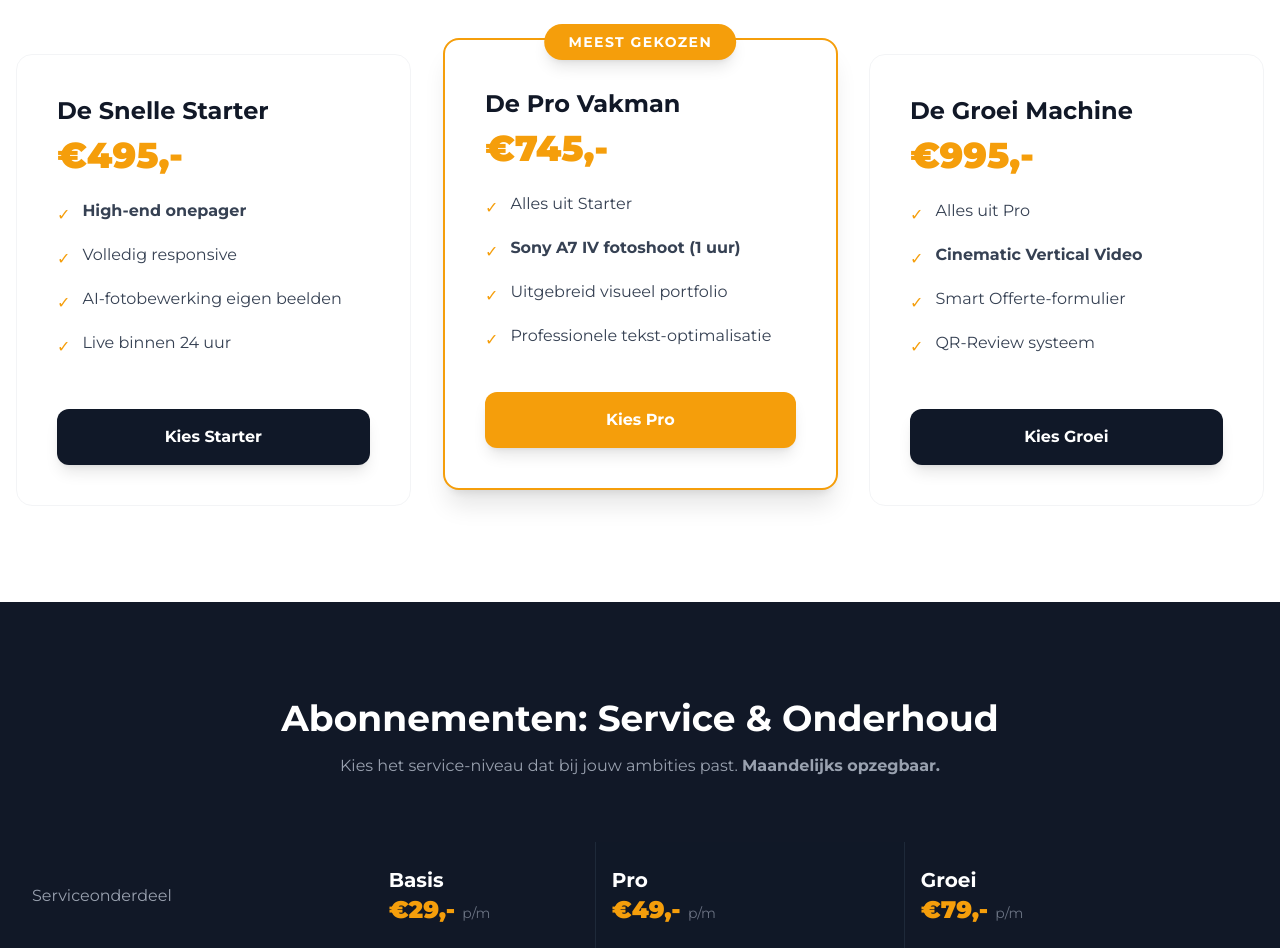
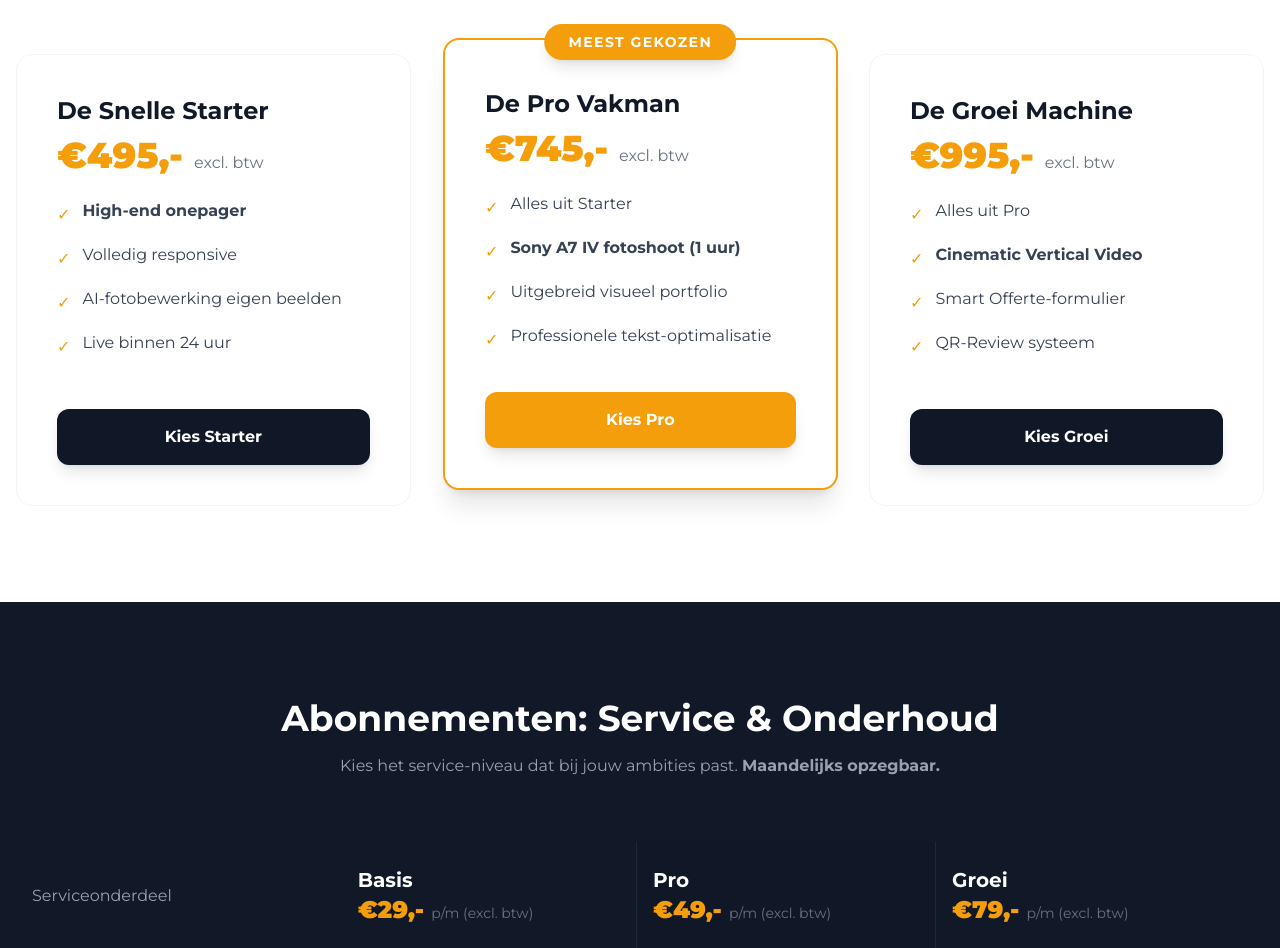
Before and after one commit to zardydehaan-del/Vrijvlotdesign2.0, a website built with Vite: page index.html in a window 1280 px wide. Shown: the part 1900-2848 px from the top of the page. Built offline with nearby package versions, Linux system fonts and the light colour scheme.

Commit message:
docs: append excl. btw descriptor to all visible prices

```diff
--- a/index.html
+++ b/index.html
@@ -163,7 +163,8 @@
         <article
           class="package-card cursor-pointer bg-white border border-gray-100 rounded-2xl p-10 hover:shadow-2xl transition-all duration-500 transform hover:-translate-y-2 flex flex-col text-left reveal delay-100">
           <h3 class="text-2xl font-bold mb-2">De Snelle Starter</h3>
-          <div class="text-4xl font-black text-primary mb-6">€495,-</div>
+          <div class="text-4xl font-black text-primary mb-6">€495,- <span
+              class="text-base font-normal text-gray-500">excl. btw</span></div>
           <ul class="space-y-4 mb-10 flex-grow text-gray-700">
             <li class="flex items-start"><span class="text-primary mr-3 mt-1">✓</span> <strong>High-end
                 onepager</strong></li>
@@ -185,7 +186,8 @@
             class="absolute -top-4 left-1/2 transform -translate-x-1/2 bg-primary text-white text-sm font-bold px-6 py-2 rounded-full uppercase tracking-widest shadow-lg">
             Meest Gekozen</div>
           <h3 class="text-2xl font-bold mb-2 pt-2">De Pro Vakman</h3>
-          <div class="text-4xl font-black text-primary mb-6">€745,-</div>
+          <div class="text-4xl font-black text-primary mb-6">€745,- <span
+              class="text-base font-normal text-gray-500">excl. btw</span></div>
           <ul class="space-y-4 mb-10 flex-grow text-gray-700">
             <li class="flex items-start"><span class="text-primary mr-3 mt-1">✓</span> Alles uit Starter</li>
             <li class="flex items-start"><span class="text-primary mr-3 mt-1">✓</span> <strong>Sony A7 IV fotoshoot (1
@@ -204,7 +206,8 @@
         <article
           class="package-card cursor-pointer bg-white border border-gray-100 rounded-2xl p-10 hover:shadow-2xl transition-all duration-500 transform hover:-translate-y-2 flex flex-col text-left reveal delay-300">
           <h3 class="text-2xl font-bold mb-2">De Groei Machine</h3>
-          <div class="text-4xl font-black text-primary mb-6">€995,-</div>
+          <div class="text-4xl font-black text-primary mb-6">€995,- <span
+              class="text-base font-normal text-gray-500">excl. btw</span></div>
           <ul class="space-y-4 mb-10 flex-grow text-gray-700">
             <li class="flex items-start"><span class="text-primary mr-3 mt-1">✓</span> Alles uit Pro</li>
             <li class="flex items-start"><span class="text-primary mr-3 mt-1">✓</span> <strong>Cinematic Vertical
@@ -239,18 +242,18 @@
               <th class="py-6 px-4 text-gray-400 font-medium">Serviceonderdeel</th>
               <th class="py-6 px-4">
                 <div class="text-xl font-bold">Basis</div>
-                <div class="text-primary text-2xl font-black">€29,- <span
-                    class="text-sm font-normal text-gray-500">p/m</span></div>
+                <div class="text-primary text-2xl font-black">€29,- <span class="text-sm font-normal text-gray-500">p/m
+                    (excl. btw)</span></div>
               </th>
               <th class="py-6 px-4 border-x border-gray-800 bg-gray-900/50">
                 <div class="text-xl font-bold">Pro</div>
-                <div class="text-primary text-2xl font-black">€49,- <span
-                    class="text-sm font-normal text-gray-500">p/m</span></div>
+                <div class="text-primary text-2xl font-black">€49,- <span class="text-sm font-normal text-gray-500">p/m
+                    (excl. btw)</span></div>
               </th>
               <th class="py-6 px-4">
                 <div class="text-xl font-bold">Groei</div>
-                <div class="text-primary text-2xl font-black">€79,- <span
-                    class="text-sm font-normal text-gray-500">p/m</span></div>
+                <div class="text-primary text-2xl font-black">€79,- <span class="text-sm font-normal text-gray-500">p/m
+                    (excl. btw)</span></div>
               </th>
             </tr>
           </thead>
@@ -572,7 +575,8 @@
               <div
                 class="p-6 bg-white border-2 border-gray-100 rounded-xl peer-checked:border-primary peer-checked:bg-yellow-50/30 transition-all hover:bg-gray-50">
                 <div class="font-bold text-lg mb-1 text-dark">Starter</div>
-                <div class="text-primary font-bold">€495,-</div>
+                <div class="text-primary font-bold">€495,- <span class="font-normal text-xs text-gray-500">excl.
+                    btw</span></div>
               </div>
             </label>
             <label class="relative cursor-pointer group">
@@ -580,7 +584,8 @@
               <div
                 class="p-6 bg-white border-2 border-gray-100 rounded-xl peer-checked:border-primary peer-checked:bg-yellow-50/30 transition-all hover:bg-gray-50">
                 <div class="font-bold text-lg mb-1 text-dark">Pro</div>
-                <div class="text-primary font-bold">€745,-</div>
+                <div class="text-primary font-bold">€745,- <span class="font-normal text-xs text-gray-500">excl.
+                    btw</span></div>
               </div>
             </label>
             <label class="relative cursor-pointer group">
@@ -588,7 +593,8 @@
               <div
                 class="p-6 bg-white border-2 border-gray-100 rounded-xl peer-checked:border-primary peer-checked:bg-yellow-50/30 transition-all hover:bg-gray-50">
                 <div class="font-bold text-lg mb-1 text-dark">Groei Machine</div>
-                <div class="text-primary font-bold">€995,-</div>
+                <div class="text-primary font-bold">€995,- <span class="font-normal text-xs text-gray-500">excl.
+                    btw</span></div>
               </div>
             </label>
           </div>
@@ -599,7 +605,7 @@
           <div class="flex items-center justify-between gap-4 flex-wrap">
             <div>
               <h3 class="text-xl font-bold mb-1 text-dark">Service & Onderhoud toevoegen?</h3>
-              <p class="text-gray-500 text-sm">Zorgeloze hosting, SSL en support vanaf €29,- p/m.</p>
+              <p class="text-gray-500 text-sm">Zorgeloze hosting, SSL en support vanaf €29,- p/m (excl. btw).</p>
             </div>
             <label class="relative inline-flex items-center cursor-pointer">
               <input type="checkbox" name="service_pakket" value="Ja" class="sr-only peer">
```
